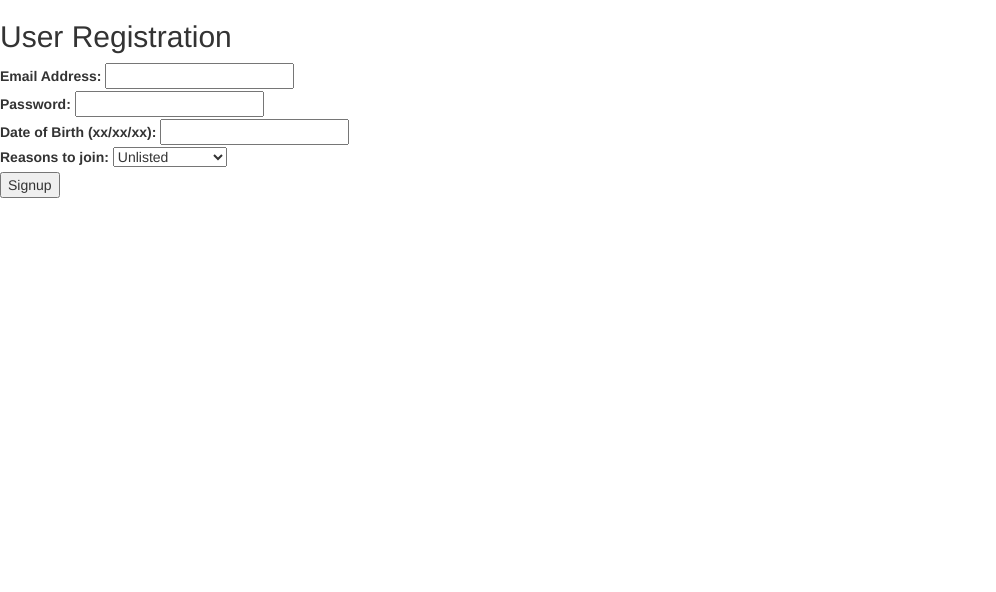
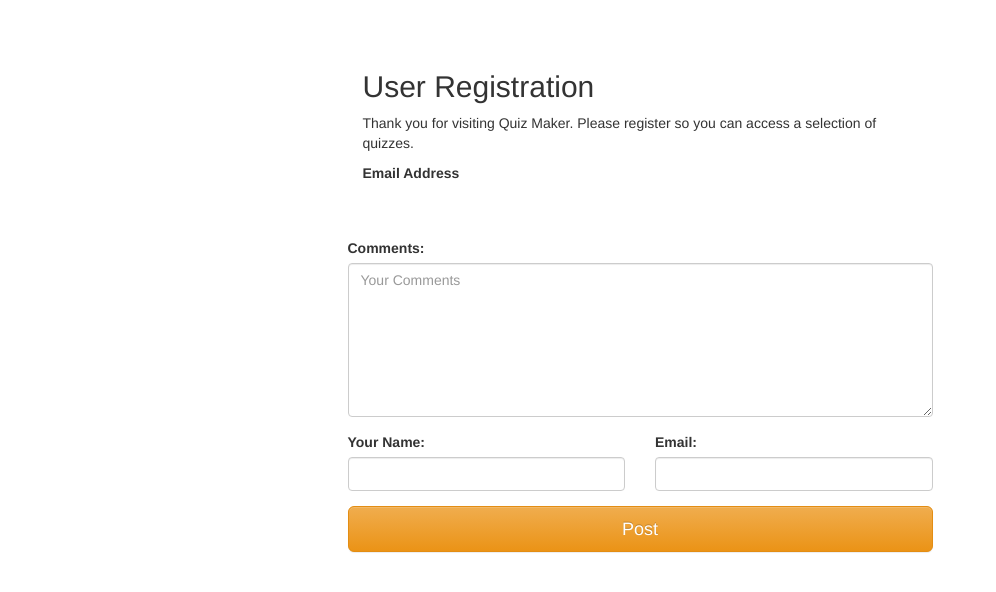
Before and after one commit to Teeling1/304CEM-FrontEnd, a plain HTML site: page createU.html in a window 1280 px wide. Shown: the whole page, without its empty margins (0-996 px from the left). Drawn offline with nearby package versions, Linux system fonts and the light colour scheme.

Commit message:
Update createU.html

```diff
--- a/createU.html
+++ b/createU.html
@@ -1,45 +1,77 @@
 <!DOCTYPE html>
 <html lang="en">
-<head>
-  <title>User Registration</title>
-  <meta charset="utf-8">
-  <!--Set the viewport width to device width for mobile-->
-  <meta name="viewport" content="width=device-width, initial-scale=1">
-  <!--Links to CSS stylesheet-->
-  <link rel="stylesheet" href="https://maxcdn.bootstrapcdn.com/bootstrap/3.3.7/css/bootstrap.min.css">
-  <!--Links to Jquery API script-->
-  <script src="https://ajax.googleapis.com/ajax/libs/jquery/3.2.1/jquery.min.js"></script>
-  <script src="javascript/createU.js"></script>
-  <script src="https://maxcdn.bootstrapcdn.com/bootstrap/3.3.7/js/bootstrap.min.js"></script>
+    <!--Set the viewport width to device width for mobile-->
+    <meta name="viewport" content="width=device-width, initial-scale=1" />
+ <head>
+    <title>User Feedback</title>
+    <meta http-equiv="X-UA-Compatible" content="IE=edge">
+    <meta http-equiv="X-UA-Compatible" content="IE=edge">
+    <meta name="viewport" content="width=device-width, initial-scale=1">
+    <!-- Latest compiled and minified CSS -->
+    <link rel="stylesheet" href="https://maxcdn.bootstrapcdn.com/bootstrap/3.3.7/css/bootstrap.min.css" >
+    <!-- Optional theme -->
+    <link rel="stylesheet" href="https://maxcdn.bootstrapcdn.com/bootstrap/3.3.7/css/bootstrap-theme.min.css" >
+    <script src="https://ajax.googleapis.com/ajax/libs/jquery/1.12.4/jquery.min.js"></script>
+    <link href="https://fonts.googleapis.com/css?family=Montserrat" rel="stylesheet"><!--Added font to this webpage-->
+    <link rel="stylesheet" href="form.css" >
+    <script src="feedbackU.js"></script>
 </head>
+
 <body>
-        <h2>User Registration</h2>
-        <div>
-          <div>
-            <label for="email_addressCu">Email Address:</label><!--Label name is presented-->
-            <input type="text" name="email_addressCu" id="email_addressCu" value="">
+      <div class="container">
+      <div class="imagebg"></div>
+      <div class="row " style="margin-top: 50px">
+      <div class="col-md-6 col-md-offset-3 form-container">
+      <h2>User Registration</h2>
+        <p>Thank you for visiting Quiz Maker. Please register so you can access a selection of quizzes.
+        </p>
+           <form role="form" method="post" id="reused_form">
+         <div class="row">
+         <div class="col-sm-12 form-group">
+           <label>Email Address</label>
+
+         <div class="row">
+         <div class="col-sm-12 form-group">
+           <label></label>
+
           </div>
-          <div>
-            <label for="passwordCu">Password:</label><!--Label name is presented-->
-            <input type="password" name="passwordCu" id="passwordCu" value="">
           </div>
-          <div>
-          <div>
-            <label for="date of birthCu">Date of Birth (xx/xx/xx): </label><!--Label name is presented-->
-            <input type="dateofbirth" name="dateofbirthCu" id="dateofbirthCu" value="">
           </div>
-          <div>
-            <label for="ReasontojoinCu">Reasons to join:</label><!--Label name is presented-->
-            <select name="ReasonstojoinCu" id="ReasonstojoinCu"><!--Label is created to create a list-->
-              <option value="Other">Unlisted</option>
-              <option value="Socialising">Socialising</option>
-              <option value="Making friends">Making friends</option>
-              <option value="Research">Research</option>
-            <option value="Revision">Revision</option>
-            </select>
-          <div>
-            <button>Signup</button>
+
+
+           <div class="row">
+          <div class="col-sm-12 form-group">
+              <label for="comments"> Comments:</label>
+              <textarea class="form-control" type="textarea" name="comments" id="comments" placeholder="Your Comments" maxlength="6000"
+              rows="7"></textarea><!--Setting max amount a user can input-->
           </div>
-        </div>
-</body>
+          </div>
+
+          <div class="row">
+          <div class="col-sm-6 form-group">
+              <label for="name"> Your Name:</label>
+              <input type="text" class="form-control" id="name" name="name" required>
+          </div>
+
+          <div class="col-sm-6 form-group">
+              <label for="email"> Email:</label>
+              <input type="email" class="form-control" id="email" name="email" required>
+          </div>
+          </div>
+
+          <div class="row">
+          <div class="col-sm-12 form-group">
+              <button type="submit" class="btn btn-lg btn-warning btn-block" >Post </button>
+          </div>
+          </div>
+          </form>
+
+          <div id="success_message" style="width:100%; height:100%; display:none; ">
+              <h3>Posted your feedback successfully!</h3> </div><!--Successful form feedback-->
+          <div id="error_message" style="width:100%; height:100%; display:none; ">
+              <h3>Error</h3> Sorry there was an error sending your form. </div><!--Unsuccessful form feedback-->
+          </div>
+          </div>
+          </div>
+  </body>
 </html>
```
